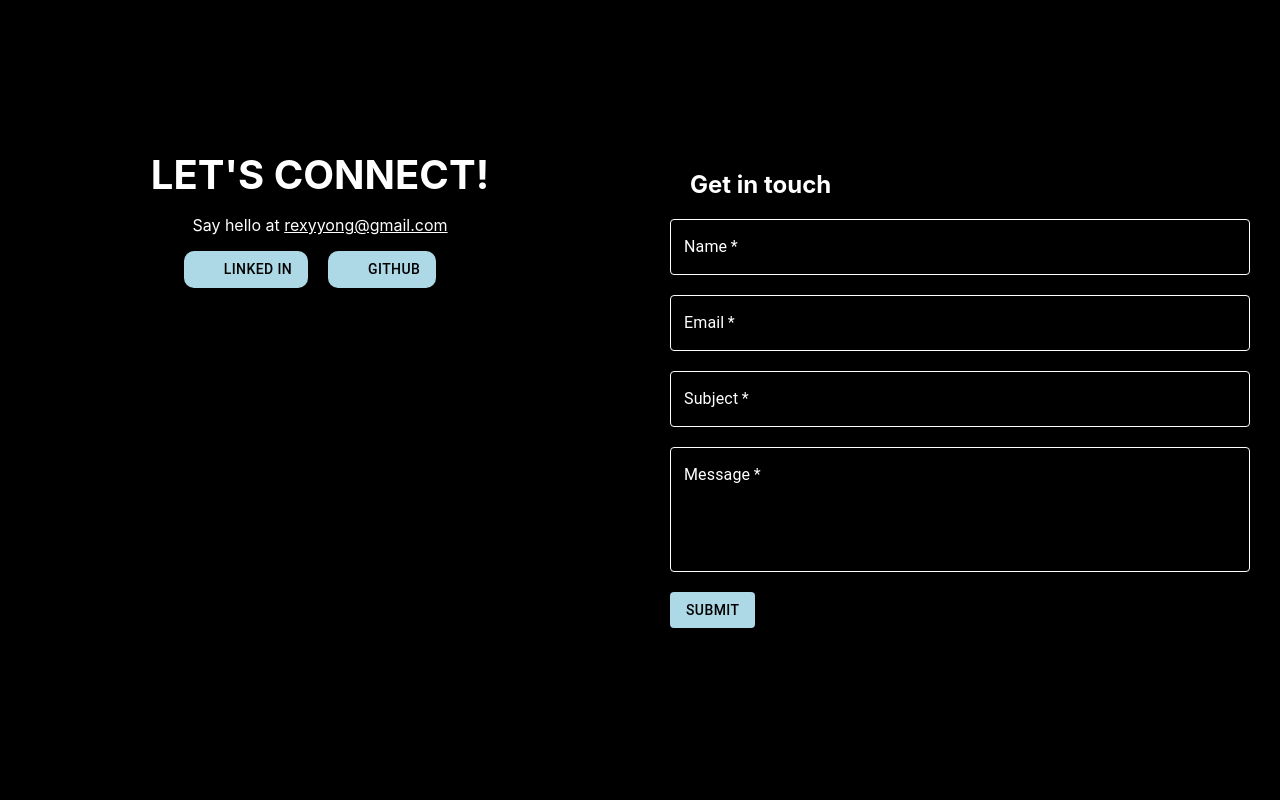
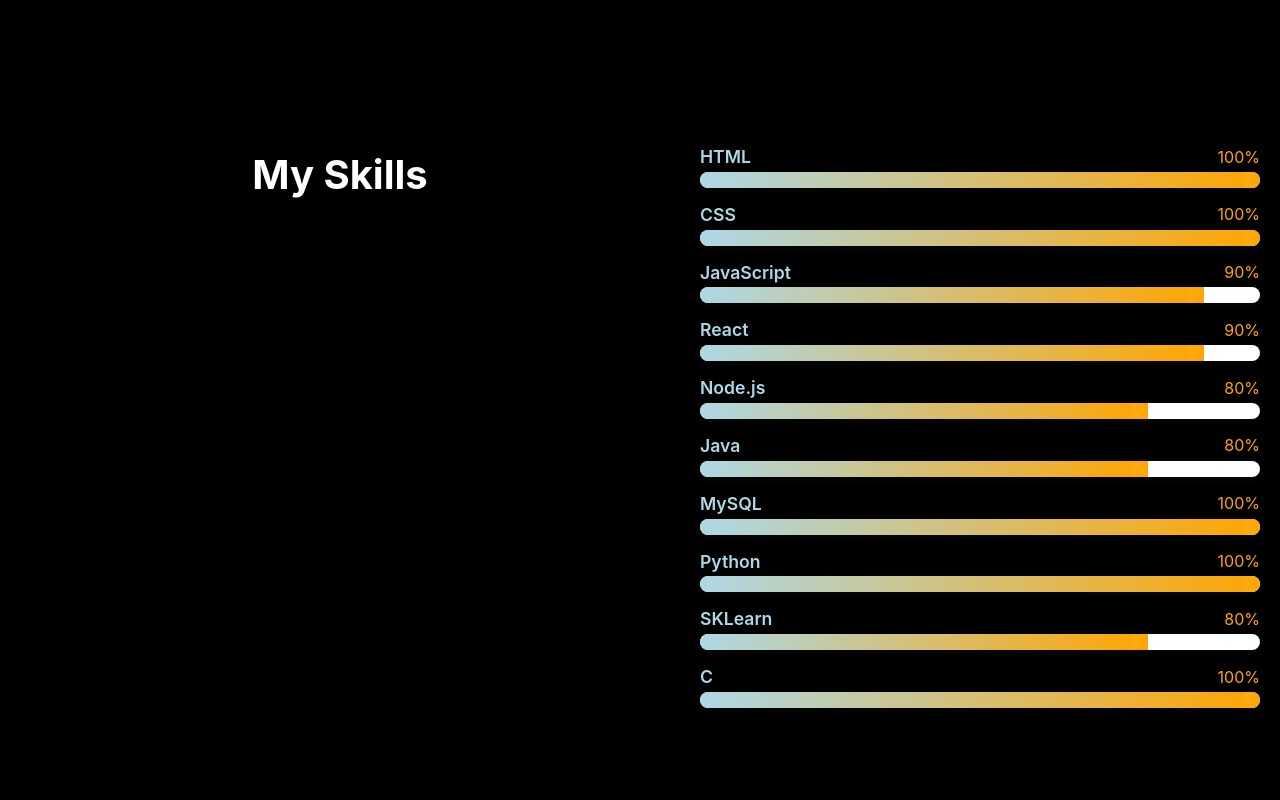
Before and after one commit to rexyyong/personal_portfolio, a React (Create React App) app in the folder my-react-app/: page / in a window 1280 px wide. Shown: the part 1420-2220 px from the top of the page. Built offline with nearby package versions, Linux system fonts and the light colour scheme; some icons are missing.

Commit message:
Add mySkills page and navbar navigation
1. my skills page with skill bar
2. navbar with click and jump to section
3. navbar highlights when at section

```diff
--- a/my-react-app/package.json
+++ b/my-react-app/package.json
@@ -16,6 +16,7 @@
     "react-dom": "^19.1.0",
     "react-router-dom": "^7.6.1",
     "react-scripts": "5.0.1",
+    "react-scroll": "^1.9.3",
     "web-vitals": "^2.1.4"
   },
   "scripts": {
--- a/my-react-app/src/components/navbar.css
+++ b/my-react-app/src/components/navbar.css
@@ -1,11 +1,14 @@
 nav {
+    position: fixed;
     display: flex;
     justify-content: space-between;
     align-items: center;
     padding: 0px;
-    background: inherit; /* Optional: set a background if needed */
+    background: rgb(28, 22, 21); /* Optional: set a background if needed */
     margin-bottom: 10px;
     height: 10vh;
+    z-index: 1000;
+    width: 100%;
 }
 
 h2 {
@@ -33,6 +36,7 @@
     text-decoration: none;
     height: 100%;
     padding: 0 15px;
+    cursor: pointer;
 }
 
 li a:hover:not(.active) {
--- a/my-react-app/src/components/navbar.js
+++ b/my-react-app/src/components/navbar.js
@@ -1,6 +1,6 @@
 import React from 'react';
-import { Link } from 'react-router-dom';
 import './navbar.css';
+import { Link, animateScroll as scroll } from 'react-scroll';
 
 const Navbar = () => {
   return (
@@ -11,10 +11,10 @@
             </span>
         </h2>
         <ul>
-            <li><Link to="/">Home</Link></li>
-            <li><Link to="/about">About</Link></li>
-            <li><Link to="/about">My Skills</Link></li>
-            <li><Link to="/contact">Contact</Link></li>
+            <li><Link to="home" spy={true} smooth={true} offset={-window.innerHeight * 0.1} duration={500}>Home</Link></li>
+            <li><Link to="about" spy={true} smooth={true} offset={-window.innerHeight * 0.1} duration={500}>About</Link></li>
+            <li><Link to="mySkills" spy={true} smooth={true} offset={-window.innerHeight * 0.1} duration={500}>My Skills</Link></li>
+            <li><Link to="contact" spy={true} smooth={true} offset={-window.innerHeight * 0.1} duration={500}>Contact</Link></li>
         </ul>
     </nav>
   );
--- /dev/null
+++ b/my-react-app/src/layout/layout.css
@@ -0,0 +1,3 @@
+.main-content {
+    padding-top : 10vh; /* Adjust based on the height of your navbar */
+}
--- a/my-react-app/src/layout/layout.js
+++ b/my-react-app/src/layout/layout.js
@@ -5,14 +5,19 @@
 import Home from '../pages/home';
 import AboutMe from '../pages/aboutMe';
 import Contact from '../pages/contact';
+import MySkills from '../pages/mySkills';
+import './layout.css'; // Assuming you have a layout.css for styling the layout
 
 const Layout = () => {
   return (
     <div>
       <Navbar />
-      <Home />
-      <AboutMe />
-      <Contact />
+      <main className="main-content">
+        <Home />
+        <AboutMe />
+        <MySkills />
+        <Contact />
+      </main>
     </div>
   );
 };
--- a/my-react-app/src/pages/aboutMe.js
+++ b/my-react-app/src/pages/aboutMe.js
@@ -6,7 +6,7 @@
 
 const AboutMe = () => {
     return (
-        <div className="flex-container">
+        <div className="flex-container" id="about">
             <div className="flex-box signpost">
                 <h1>About Me</h1>
             </div>
--- a/my-react-app/src/pages/contact.js
+++ b/my-react-app/src/pages/contact.js
@@ -55,7 +55,7 @@
     }
 
     return(
-        <div className="flex-container">
+        <div className="flex-container" id="contact">
             <div className="flex-box">
                     <div className='signpost'>
                         <h1>LET'S CONNECT!</h1>
@@ -88,6 +88,7 @@
                     </ThemeProvider>
                 </Box>
             </div>
+            <div style={{ height: "40vh" }} />
         </div>
     )
 }
--- a/my-react-app/src/pages/home.js
+++ b/my-react-app/src/pages/home.js
@@ -6,7 +6,7 @@
 
 const Home = () => {
     return (
-        <div className="flex-container">
+        <div className="flex-container" id="home">
             <div className="flex-box intro">
                 <h1>Hello, I'm Rex</h1>
                 <p>I'm a software engineer based in Singapore</p>
--- /dev/null
+++ b/my-react-app/src/pages/mySkills.css
@@ -0,0 +1,60 @@
+.skill-bar {
+    background: white;
+    border-radius: 20px;
+    height: 2vh;
+    width: 100%;
+    overflow: hidden;
+    box-shadow: 0 2px 8px rgba(214, 223, 208, 0.04);
+        position: relative;
+}
+
+.skill-level {
+    height: 100%;
+    border-radius: 20px 0 0 20px;
+    background: linear-gradient(90deg, lightblue 0%, orange 100%);
+    transition: width 0.7s cubic-bezier(0.4, 0, 0.2, 1);
+    position: relative;
+}
+
+.skill-level::after {
+    content: '';
+    display: block;
+    position: absolute;
+    right: 0;
+    top: 0;
+    height: 100%;
+    width: 16px;
+    background: linear-gradient(90deg, rgba(255,255,255,0.10) 0%, rgba(255,255,255,0.0) 100%);
+    border-radius: 0 20px 20px 0;
+    opacity: 0.5;
+    pointer-events: none;
+}
+
+.skills-list {
+  width: 100%;
+  max-width: 600px;
+  margin: 0 auto;
+  padding-top: 1rem;
+}
+
+.skill-item {
+  margin-bottom: 1rem;
+}
+
+.skill-label-row {
+  display: flex;
+  justify-content: space-between;
+  align-items: center;
+  margin-bottom: 0.3rem;
+}
+
+.skill-name {
+  font-weight: 600;
+  font-size: 1.1rem;
+  color: lightblue;
+}
+
+.skill-percent {
+  font-size: 1rem;
+  color: orange;
+}
--- /dev/null
+++ b/my-react-app/src/pages/mySkills.jsx
@@ -0,0 +1,47 @@
+import React from "react";
+import "../components/flexContainer.css";
+import "./mySkills.css";
+
+const SKILLS = [
+  { type: "HTML", level: 100 },
+  { type: "CSS", level: 100 },
+  { type: "JavaScript", level: 90 },
+  { type: "React", level: 90 },
+  { type: "Node.js", level: 80 },
+  { type: "Java", level: 80 },
+  { type: "MySQL", level: 100 },
+  { type: "Python", level: 100 },
+  { type: "SKLearn", level: 80 },
+  { type: "C", level: 100 },
+  // Add more skills as needed
+];
+
+const MySkills = () => {
+    return (
+        <div className="flex-container" id="mySkills">
+            <div className="flex-box">
+                <div className="signpost">
+                    <h1>My Skills</h1>
+                </div>
+            </div>
+            <div className="flex-box skills-list">
+                {SKILLS.map((skill, index) => (
+                    <div key={index} className="skill-item">
+                        <div className="skill-label-row">
+                            <span className="skill-name">{skill.type}</span>
+                            <span className="skill-percent">{skill.level}%</span>
+                        </div>
+                        <div className="skill-bar">
+                            <div
+                                className="skill-level"
+                                style={{ width: `${skill.level}%` }}
+                            />
+                        </div>
+                    </div>
+                ))}
+            </div>
+        </div>
+    )
+}
+
+export default MySkills;
```
Also changed, not shown: 1 other file (tests, documents, lock files or other folders).
